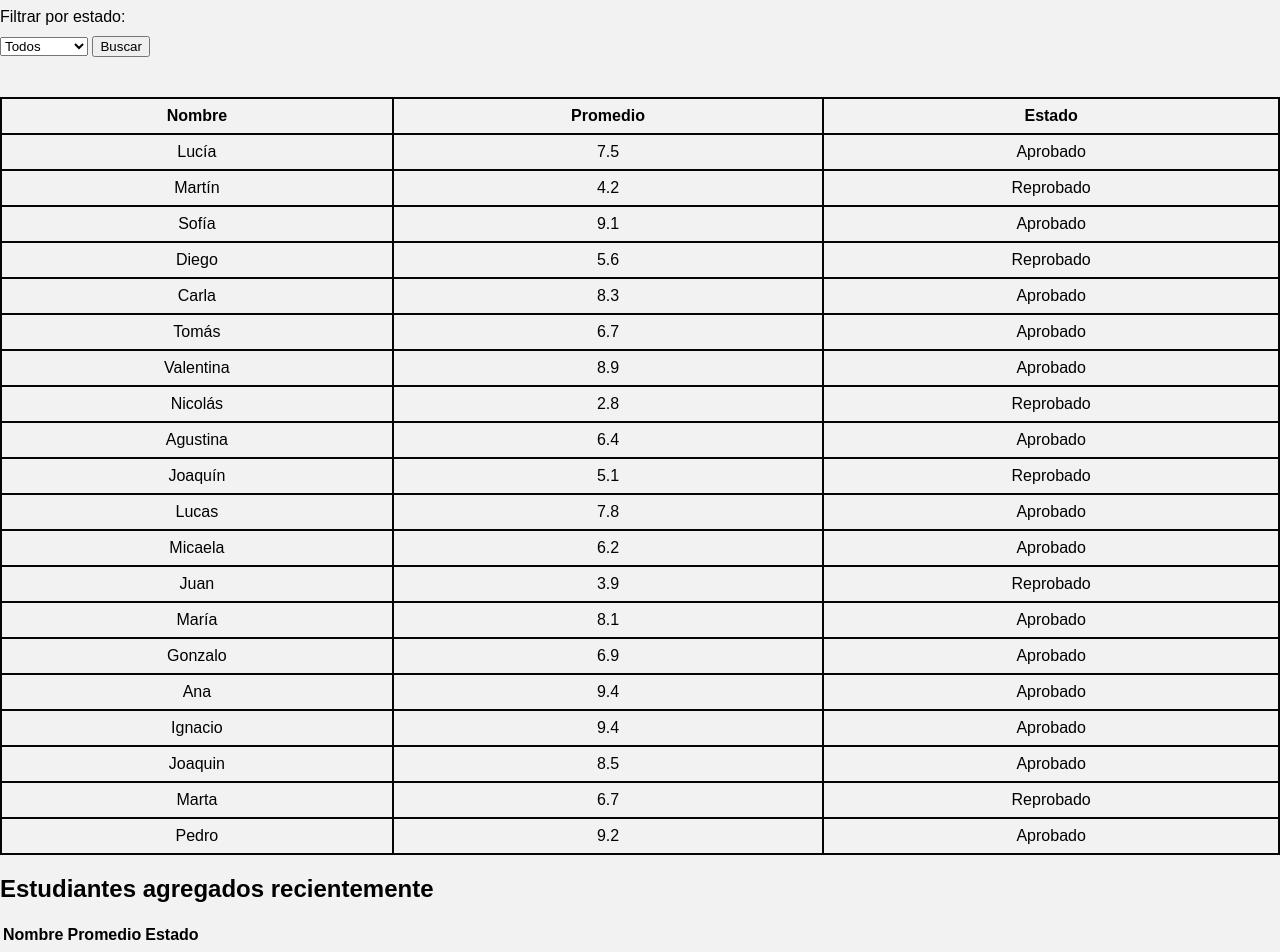
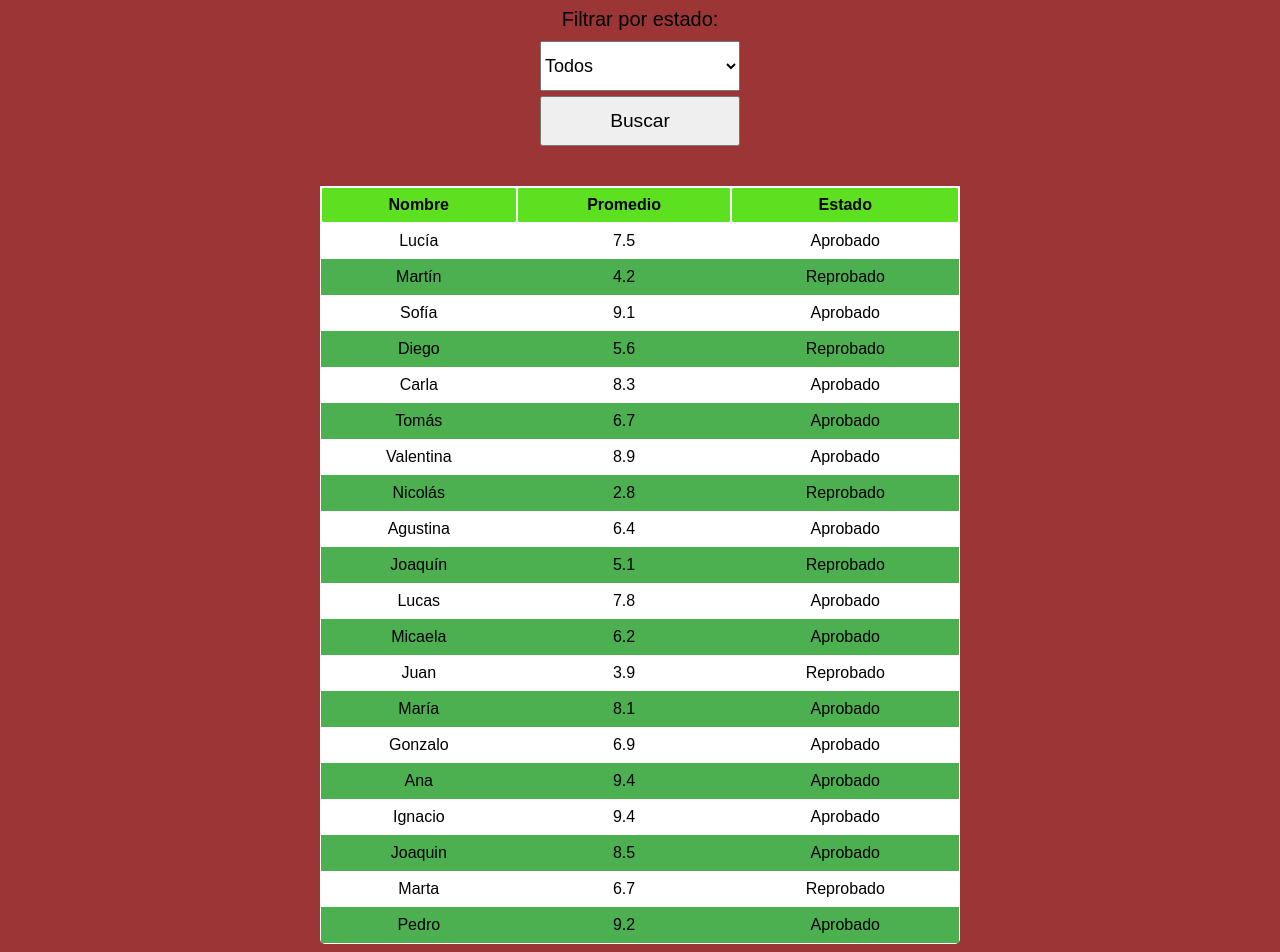
Before and after one commit to NicolasMassaccesiPerez/Calculadora-Promedio, a plain HTML site: page estudiantes.html in a window 1280 px wide. Shown: the part 120-1072 px from the top of the page. Drawn offline with Linux system fonts and the light colour scheme.

Commit message:
Update styles.css

```diff
--- a/styles.css
+++ b/styles.css
@@ -1,7 +1,7 @@
 body {
     margin: 0;
     font-family: Arial, sans-serif;
-    background-color: #f2f2f2;
+    background-color: #9c3636;
 }
 
 /*Estilo para el nav*/
@@ -22,15 +22,14 @@ a {
 }
 /* Estilo para el encabezado de la página */
 h1 {
-    color: #333;
+    color: #000000;
     text-align: center;
     margin-top: 40px;
 }
 
 /* Estilo para el formulario de ingreso de notas */
 #form-notas {
-    max-width: 400px;
-    margin: 0 auto;
+    width: 30%;
     background-color: #fff;
     padding: 20px;
     border-radius: 5px;
@@ -72,20 +71,27 @@ button[type="submit"] {
 #tabla-notas {
     margin-top: 40px;
     border-collapse: collapse;
-    width: 100%;
+    width: 50%;
     text-align: center;
+    background-color: #ffffff;
+    border-radius: 5px;
 }
 
 /* Estilo para las filas de la tabla de calificaciones */
 #tabla-notas tr:nth-child(even) {
-    background-color: #f2f2f2;
+    background-color: #4caf50;
 }
 
 /* Estilo para las celdas de la tabla de calificaciones */
-#tabla-notas td,
+#tabla-notas td {
+    border: 2px solid transparent;
+    padding: 8px;
+}
 #tabla-notas th {
-    border: 2px solid #050505;
+    border: 2px solid white;
     padding: 8px;
+    background-color: #5de01f;
+    border-radius: 5px;
 }
 
 /* Estilo para el botón de vaciar tabla */
@@ -100,3 +106,65 @@ button[type="submit"] {
     font-size: 16px;
     cursor: pointer;
 }
+#tabla-notas1 {
+    margin-top: 40px;
+    border-collapse: collapse;
+    width: 50%;
+    text-align: center;
+    background-color: #ffffff;
+}
+
+/* Estilo para las filas de la tabla de calificaciones */
+#tabla-notas1 tr:nth-child(even) {
+    background-color: #4caf50;
+}
+
+/* Estilo para las celdas de la tabla de calificaciones */
+#tabla-notas1 td {
+    border: 2px solid transparent;
+    padding: 8px;
+}
+#tabla-notas1 th {
+    border: 2px solid #fffdfd;
+    padding: 8px;
+    background-color: #5de01f;
+}
+h2 {
+    color: #000000;
+    text-align: center;
+    margin-top: 40px;
+}
+
+section {
+    width: 100vw;
+    display: flex;
+    flex-direction: column;
+    align-items: center;
+    padding-bottom: 20px;
+}
+.section1 {
+    height: 100vh;
+    width: 100vw;
+    display: flex;
+    flex-direction: column;
+    align-items: center;
+}
+
+label {
+    color: #000000;
+    text-align: center;
+    font-size: 20px;
+}
+
+#select-estado {
+    width: 200px;
+    height: 50px;
+    font-size: large;
+    margin-bottom: 5px;
+}
+
+button {
+    width: 200px;
+    height: 50px;
+    font-size: larger;
+}
```
